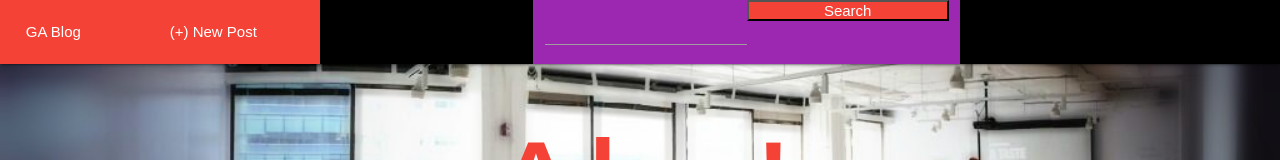
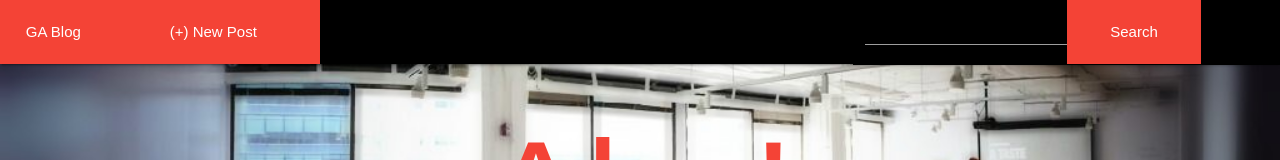
Before and after one commit to dionadk/project3-front, a React (Create React App) app: page /1 in a window 1280 px wide. Shown: the top 160 px of the page. Built offline with nearby package versions, Linux system fonts and the light colour scheme; no server answers.

Commit message:
styled search button

```diff
--- a/src/components/App/App.css
+++ b/src/components/App/App.css
@@ -1,32 +1,4 @@
-/*.App {
-  text-align: center;
-}
 
-.App-logo {
-  animation: App-logo-spin infinite 20s linear;
-  height: 80px;
-}
-
-.App-header {
-  background-color: #222;
-  height: 150px;
-  padding: 20px;
-  color: white;
-}
-
-.App-title {
-  font-size: 1.5em;
-}
-
-
-.App-intro {
-  font-size: large;
-}
-
-@keyframes App-logo-spin {
-  from { transform: rotate(0deg); }
-  to { transform: rotate(360deg); }
-}*/
 
 .header {
     /*background-image: url("./images/ga-headerimage.jpg");
@@ -52,6 +24,9 @@
   -o-filter: blur(5px);
   -ms-filter: blur(5px);
   filter: blur(5px);*/
+}
+button {
+  height: 64px;
 }
 .searchTag {
   display: inline;
--- a/src/components/App/App.js
+++ b/src/components/App/App.js
@@ -107,11 +107,12 @@ class App extends Component {
                   <Link to="/postCreate">(+) New Post</Link>
                 </div>
                 {/* search */}
-
-                <form className="col s4 offset-s2 purple searchTag" onSubmit={(e) => this.handleSearchSubmit(e)}>
+                <div className="col s4 offset-s5 black searchTag">
+                <form onSubmit={(e) => this.handleSearchSubmit(e)}>
                       <input className="col s6" onChange={(e) => this.handleSearchTag(e)}/>
-                      <input className="col s6 red" type="submit" value="Search"/>
+                      <button className="col s4 red" type="submit">Search</button>
                 </form>
+              </div>
 
               </nav>
 
```
